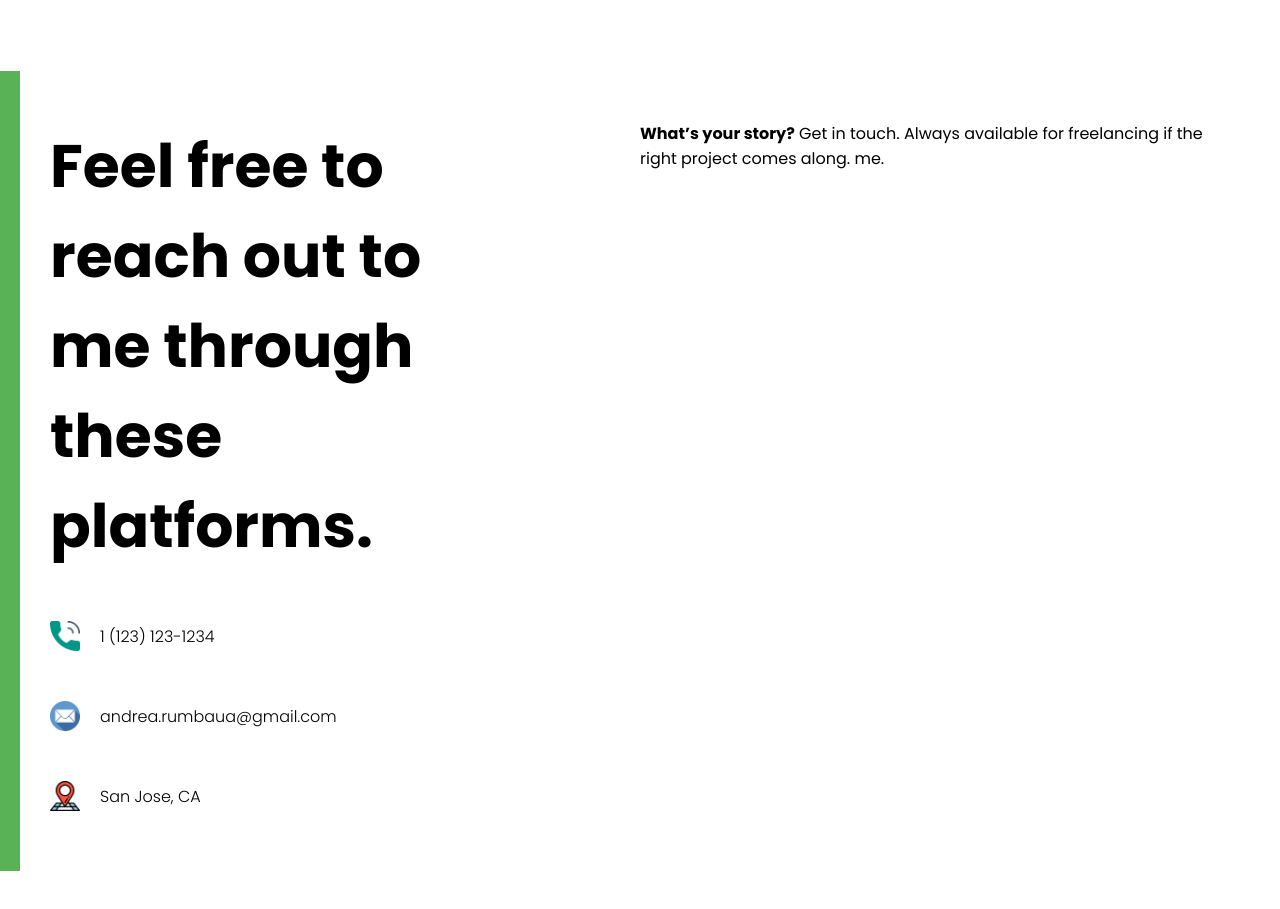
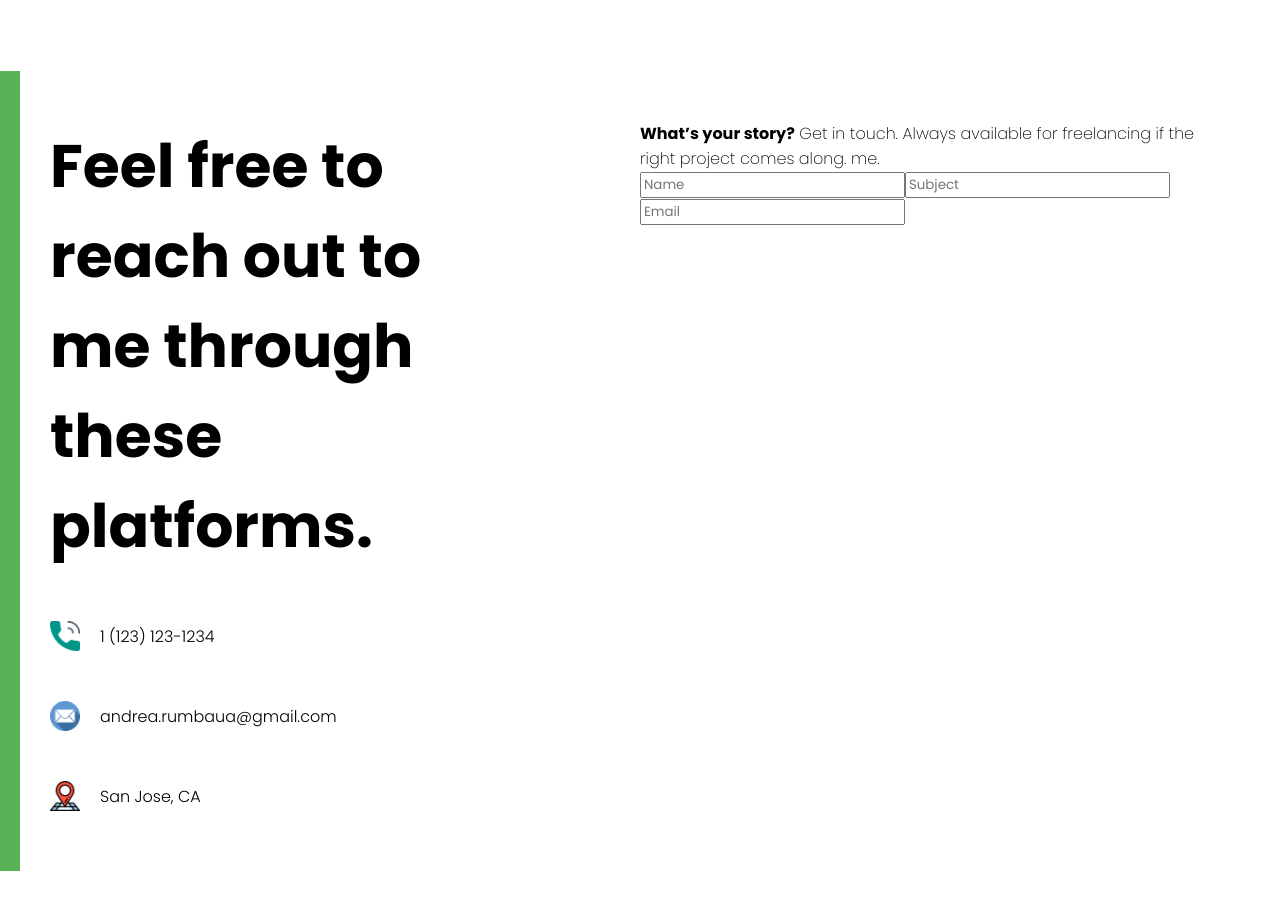
Before and after one commit to arumbaua366/portfolio_v2, a React (Create React App) app: page / in a window 1280 px wide. Shown: the part 2480-3389 px from the top of the page. Built offline with nearby package versions, Linux system fonts and the light colour scheme.

Commit message:
start form

```diff
--- a/src/components/contact/Contact.jsx
+++ b/src/components/contact/Contact.jsx
@@ -31,6 +31,11 @@ const Contact = () => {
             <b>What’s your story?</b> Get in touch. Always available for
             freelancing if the right project comes along. me.
           </p>
+          <form>
+            <input type="text" placeholder="Name" name="user_name" />
+            <input type="text" placeholder="Subject" name="user_subject" />
+            <input type="text" placeholder="Email" name="user_email" />
+          </form>
         </div>
       </div>
     </div>
--- a/src/components/contact/contact.css
+++ b/src/components/contact/contact.css
@@ -41,3 +41,7 @@
   height: 30px;
   margin-right: 20px;
 }
+
+.c-desc {
+  font-weight: 200;
+}
```
